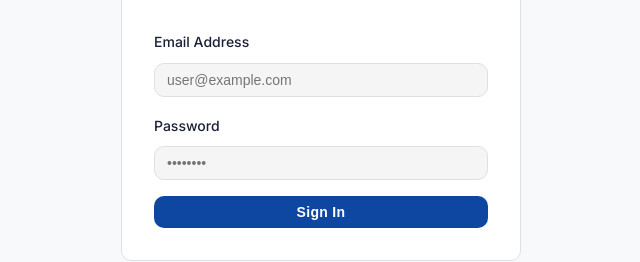
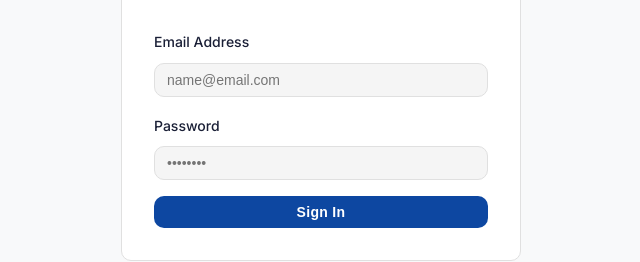
Before and after one commit to Josh-D-Boss/Credovae-Bank, a website: page Credovae Bank/user-dashboard.html in a window 1280 px wide. Shown: the part 372-634 px from the top of the page, 319-959 px from the left. Drawn offline with nearby package versions, Linux system fonts and the light colour scheme.

Commit message:
Update user-dashboard.html

```diff
--- a/Credovae Bank/user-dashboard.html
+++ b/Credovae Bank/user-dashboard.html
@@ -34,7 +34,7 @@
                 <form id="login-form" class="space-y-4">
                     <div class="space-y-2">
                         <label class="label">Email Address</label>
-                        <input type="email" id="login-email" class="input" placeholder="user@example.com" required />
+                        <input type="email" id="login-email" class="input" placeholder="name@email.com" required />
                     </div>
 
                     <div class="space-y-2">
```
